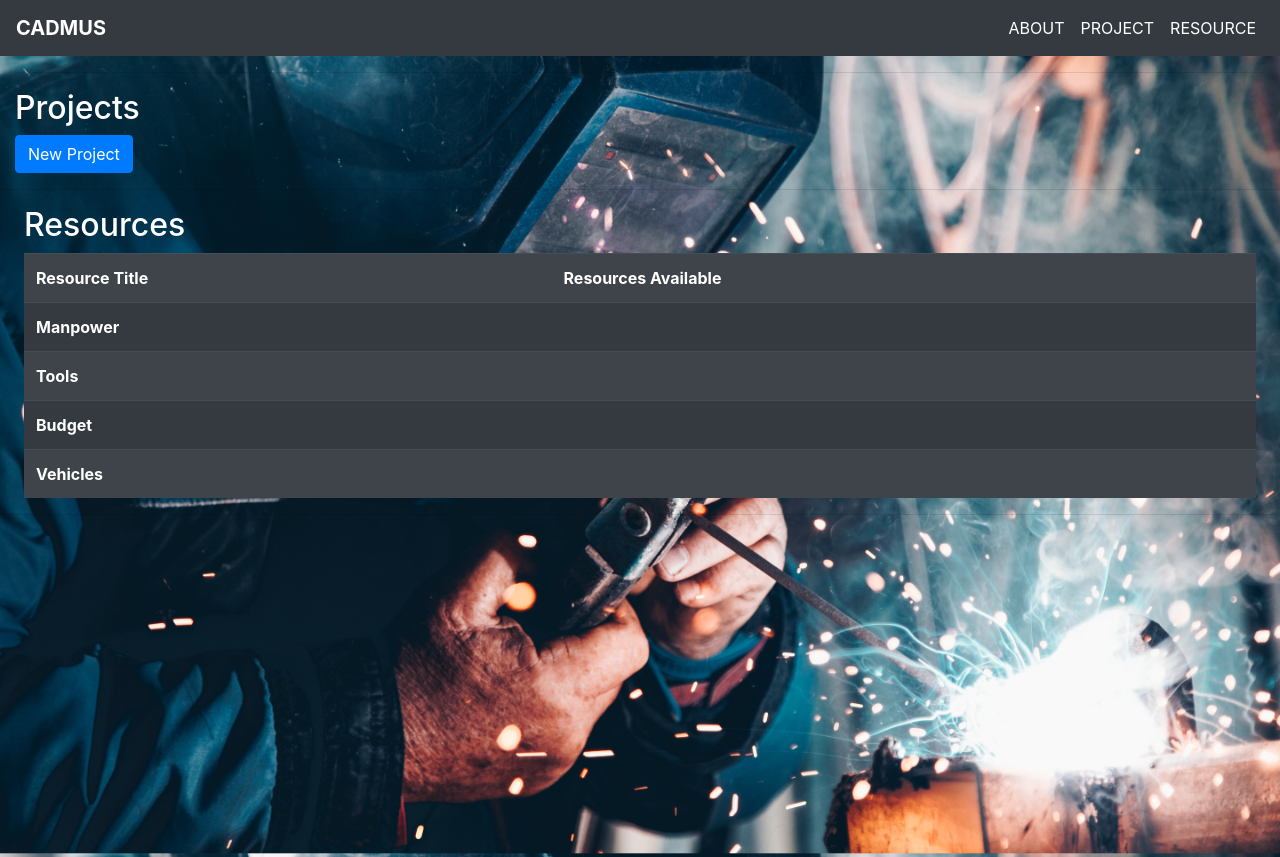
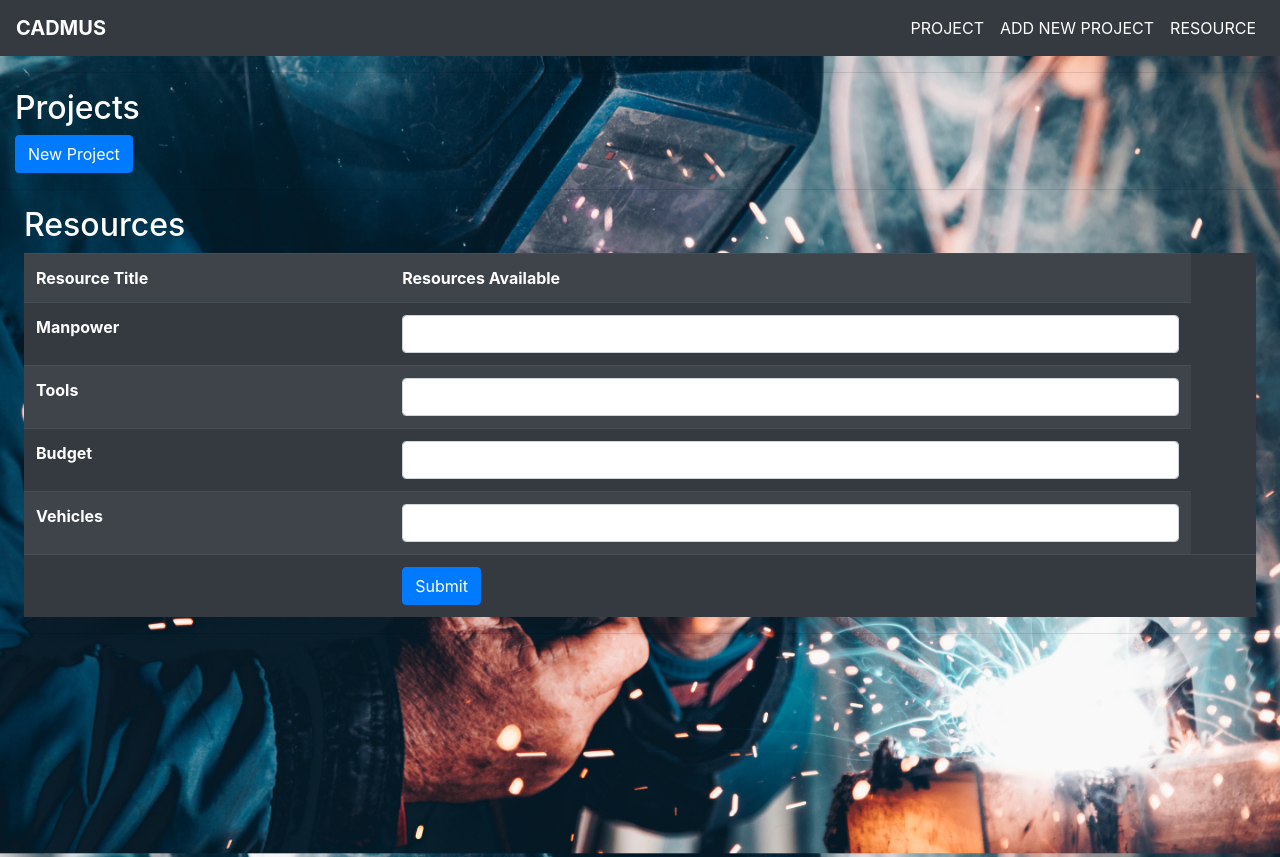
Before and after one commit to nammavaman/HackotsavApp, a PHP site: page / in a window 1280 px wide. Shown: the top 857 px of the page. Run offline with PHP 8.4, Linux system fonts and the light colour scheme; data that the repository does not hold is empty.

Commit message:
added finishing touches

```diff
--- a/index.php
+++ b/index.php
@@ -22,32 +22,33 @@ include('script/getprojectdetails.php')
 <body class="bgimg">
     <div>
         <nav class="navbar navbar-expand-md bg-dark navbar-dark">
-            <a class="navbar-brand font-weight-bold mx-auto" href="#">CADMUS</a>
+            <a class="navbar-brand font-weight-bold mx-auto" href="/">CADMUS</a>
             <button class="navbar-toggler" type="button" data-toggle="collapse" data-target="#collapsiblenavbar">
                 <span class="navbar-toggler-icon"></span>
             </button>
             <div class="collapse navbar-collapse text-center" id="collapsiblenavbar">
                 <ul class="navbar-nav ml-auto">
                     <li class="navbar-item">
-                        <a class="nav-link text-white" href="#">ABOUT</a>
+                        <a class="nav-link text-white" href="#scrollspyHeading1">PROJECT</a>
                     </li>
                     <li class="navbar-item">
-                        <a class="nav-link text-white" href="#">PROJECT</a>
+                        <a class="nav-link text-white" href="#scrollspyHeading2">ADD NEW PROJECT</a>
                     </li>
                     <li class="navbar-item">
-                        <a class="nav-link text-white" href="#">RESOURCE</a>
+                        <a class="nav-link text-white" href="#scrollspyHeading3">RESOURCE</a>
                     </li>
 
                 </ul>
             </div>
         </nav>
+    <div data-bs-spy="scroll" data-bs-target="#navbar-example2" data-bs-offset="0" class="scrollspy-example" tabindex="0">
     <div class="container-fluid">
       <hr>
       <!-- Projects-->
       <section id="project">
           <div>
               <span>
-                  <h2 class="text-white">Projects</h2>
+                  <h2 class="text-white" id="scrollspyHeading1">Projects</h2>
               </span>
               <?php foreach ($array as $prjs) {?>
                 <div class="card text-white bg-dark mx-3">
@@ -84,7 +85,7 @@ include('script/getprojectdetails.php')
                 </div>
                 <br>
               <?php } ?>
-              <button class="btn btn-primary" type="button" data-bs-toggle="collapse" data-bs-target="#collapseExample" aria-expanded="false" aria-controls="collapseExample">New Project</button>
+              <button class="btn btn-primary" type="button" data-bs-toggle="collapse" data-bs-target="#collapseExample" aria-expanded="false" aria-controls="collapseExample" id="scrollspyHeading2">New Project</button>
               <div class="collapse" id="collapseExample">
                   <div class="card text-white bg-dark card-body">
                       <form name="Database" action="script/addnewproject.php" method="post">
@@ -129,8 +130,9 @@ include('script/getprojectdetails.php')
   <hr>
   <!-- Resorces-->
   <section id="resource" class="mx-4">
+      <form action="script/editresources.php" method="post">
       <div>
-          <h2 class="text-white">Resources</h2>
+          <h2 class="text-white" id="scrollspyHeading3">Resources</h2>
           <table class="table table-dark table-striped table-hover">
               <tr>
                   <th>Resource Title</th>
@@ -138,24 +140,31 @@ include('script/getprojectdetails.php')
               </tr>
               <tr>
                   <th>Manpower</th>
-                  <td><?php echo $Manpower?></td>
+                  <td><input type="number" class="form-control" id="mpower" placeholder="<?php echo $Manpower?>" name="Manpower"></td>
               </tr>
               <tr>
                   <th>Tools</th>
-                  <td><?php echo $Tools?></td>
+                  <td><input type="number" class="form-control" id="buget" placeholder="<?php echo $Tools?>" name="Tools"></td>
               </tr>
               <tr>
                   <th>Budget</th>
-                  <td><?php echo $Budget?></td>
+                  <td><input type="number" class="form-control" id="buget" placeholder="<?php echo $Budget?>" name="Budget"></td>
               </tr>
               <tr>
                   <th>Vehicles</th>
-                  <td><?php echo $Vehicles?></td>
+                  <td><input type="number" class="form-control" id="vehicle" placeholder="<?php echo $Vehicles?>" name="Vehicles"></td>
+              </tr>
+              <tr>
+                  <td></td>
+                  <td><button type="submit" class="btn btn-primary" name="submit">Submit</button><td>
               </tr>
           </table>
 
       </div>
+      </form>
+
   </section>
+    </div>
   <hr>
   </div>
 
```
Also changed, not shown: script/editresources.php (added, +49 -0 lines).
